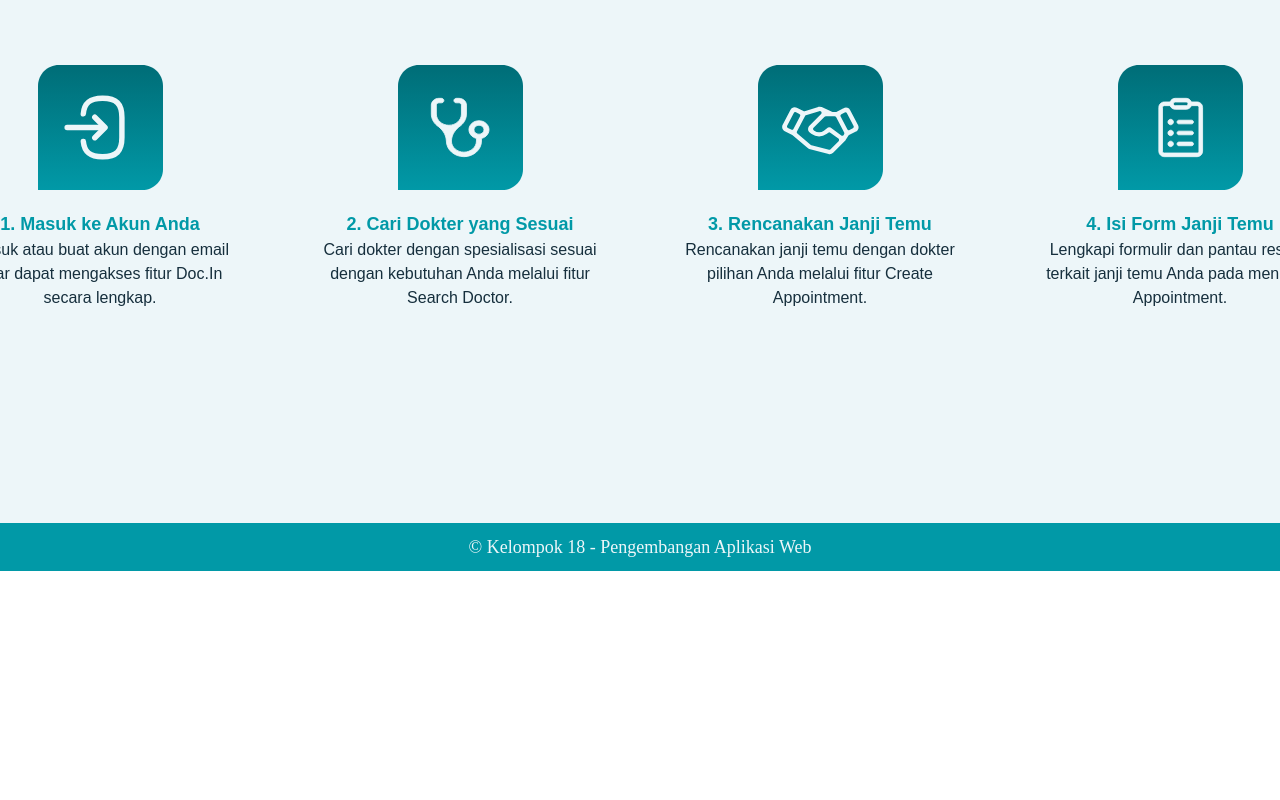
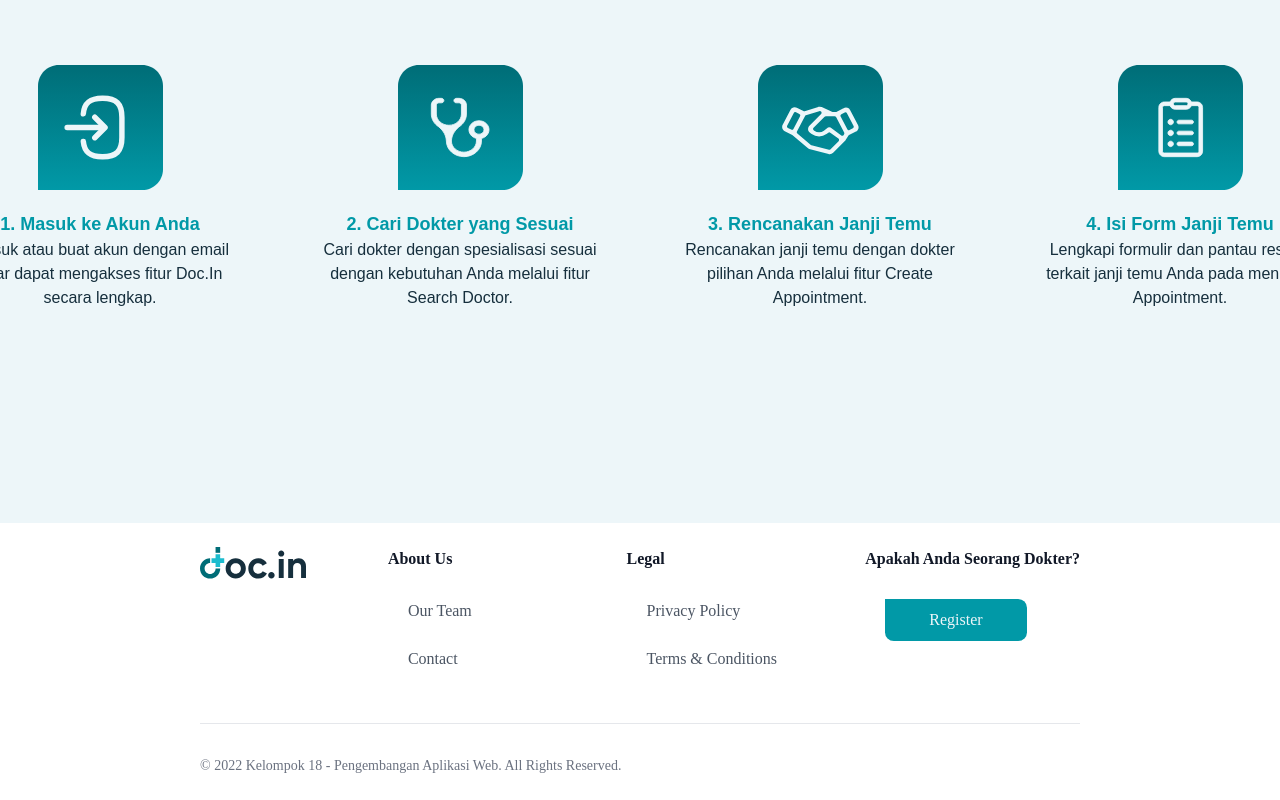
Before and after one commit to Fatinabimanyu/docin-react18, a React (Create React App) app: page / in a window 1280 px wide. Shown: the part 1167-1967 px from the top of the page. Before the commit the page ends 1738 px from the top, so only its background shows below. Built offline with nearby package versions, Linux system fonts and the light colour scheme.

Commit message:
feat: add footer component

```diff
--- a/src/App.js
+++ b/src/App.js
@@ -10,8 +10,8 @@ function App() {
     <Router>
       <Routes>
         <Route path="/" element={<LandingPage />} />
-        <Route path="/signup" element={<SignUp />} />
-        <Route path="/login" element={<LogIn />} />
+        <Route path="/signup-user" element={<SignUp />} />
+        <Route path="/login-user" element={<LogIn />} />
         <Route path="/doctor-dashboard" element={<DoctorDashboard />} />
         <Route path="/user-dashboard" element={<UserDashboard />} />
       </Routes>
--- a/src/components/Copyright.jsx
+++ /dev/null
@@ -1,9 +0,0 @@
-import React from 'react'
-
-export default function Copyright() {
-  return (
-    <p className='flex bg-hijau justify-center text-putih py-[10px] text-sm xl:text-lg'>
-        © Kelompok 18 - Pengembangan Aplikasi Web
-    </p>
-  )
-}
--- /dev/null
+++ b/src/components/Footer.jsx
@@ -0,0 +1,66 @@
+import React from "react";
+import DocinLogo from "../assets/images/logo-docin.svg";
+
+export default function Footer() {
+  return (
+    <footer className="bg-white py-4 sm:py-6 px-[50px] md:px-[100px] lg:px-[100px] xl:px-[200px]">
+      <div className="md:flex md:justify-between">
+        <div className="mb-6 md:mb-0">
+          <a href="/" className="flex items-center">
+            <img src={DocinLogo} className="h-8" alt="Doc.In Logo" />
+          </a>
+        </div>
+        <div className="grid grid-cols-2 gap-8 sm:gap-6 sm:grid-cols-3">
+          <div>
+            <h2 className="mb-6 font-semibold text-gray-900">About Us</h2>
+            <ul className="text-gray-600">
+              <li className="mb-4 py-1">
+                <a href="#" className="hover:underline">
+                  Our Team
+                </a>
+              </li>
+              <li className="mb-4 py-1">
+                <a href="#" className="hover:underline">
+                  Contact
+                </a>
+              </li>
+            </ul>
+          </div>
+          <div>
+            <h2 className="mb-6 font-semibold text-gray-900">Legal</h2>
+            <ul className="text-gray-600">
+              <li className="mb-4 py-1">
+                <a href="#" className="hover:underline">
+                  Privacy Policy
+                </a>
+              </li>
+              <li className="mb-4 py-1">
+                <a href="#" className="hover:underline">
+                  Terms &amp; Conditions
+                </a>
+              </li>
+            </ul>
+          </div>
+          <div>
+            <h2 className="mb-6 font-semibold text-gray-900">
+              Apakah Anda Seorang Dokter?
+            </h2>
+            <ul className="text-gray-600">
+              <li className="mb-4 py-1 font-medium">
+                <a href="/login-doctor">
+                  <button>Register</button>
+                </a>
+              </li>
+            </ul>
+          </div>
+        </div>
+      </div>
+      <hr className="my-6 border-gray-200 sm:mx-auto lg:my-8" />
+      <div className="sm:flex sm:items-center sm:justify-between">
+        <span className="text-sm text-gray-500 sm:text-center">
+          © 2022 Kelompok 18 - Pengembangan Aplikasi Web. All Rights Reserved.
+        </span>
+      </div>
+    </footer>
+  );
+}
--- a/src/components/Header/Auth.jsx
+++ b/src/components/Header/Auth.jsx
@@ -18,7 +18,7 @@ export default function Auth() {
   }
 
   return (
-    <a href="/login">
+    <a href="/login-user">
       <button className="ml-5">Sign In</button>
     </a>
   );
--- a/src/components/Hero.jsx
+++ b/src/components/Hero.jsx
@@ -17,7 +17,7 @@ export default function Hero() {
             Temukan Dokter Pilihan <br /> Sesuai Kebutuhan Anda!
           </p>
           <p className="my-5 lg:leading-normal">
-            Doc.in membantu Anda untuk membuat janji temu dengan dokter yang
+            Doc.In membantu Anda untuk membuat janji temu dengan dokter yang
             sesuai dengan kebutuhan Anda dan dengan proses yang mudah dan
             terintegrasi antar kedua belah pihak.
           </p>
--- a/src/components/HowToUse.jsx
+++ b/src/components/HowToUse.jsx
@@ -21,7 +21,7 @@ export default function HowToUse() {
           data-aos="fade-up"
           className="text-2xl md:text-3xl xl:text-4xl mb-12 font-poppins text-hitam text-center font-bold px-5"
         >
-          4 Langkah Mudah Menggunakan Doc.in
+          4 Langkah Mudah Menggunakan Doc.In
         </p>
         <div
           data-aos="fade-up"
--- a/src/components/LogInForm.jsx
+++ b/src/components/LogInForm.jsx
@@ -79,7 +79,7 @@ export default function LogInForm() {
           <p className="text-center text-[#83C5BE] text-[12px] xl:text-[15px]">
             Don't have an account?{" "}
             <span className="text-putih">
-              <a href="/signup">Sign Up</a>
+              <a href="/signup-user">Sign Up</a>
             </span>
           </p>
         </form>
--- a/src/components/SignUpForm.jsx
+++ b/src/components/SignUpForm.jsx
@@ -129,7 +129,7 @@ export default function SignUpForm() {
           <p className="text-center text-[#83C5BE] text-[12px] xl:text-[15px]">
             Already have an account?{" "}
             <span className="text-putih">
-              <a href="/login">Login</a>
+              <a href="/login-user">Login</a>
             </span>
           </p>
         </form>
--- a/src/pages/LandingPage.jsx
+++ b/src/pages/LandingPage.jsx
@@ -1,4 +1,4 @@
-import Copyright from "../components/Copyright";
+import Footer from "../components/Footer";
 import Header from "../components/Header";
 import Hero from "../components/Hero";
 import HowToUse from "../components/HowToUse";
@@ -9,7 +9,7 @@ export default function LandingPage() {
       <Header />
       <Hero />
       <HowToUse />
-      <Copyright />
+      <Footer />
     </>
   );
 }
```
